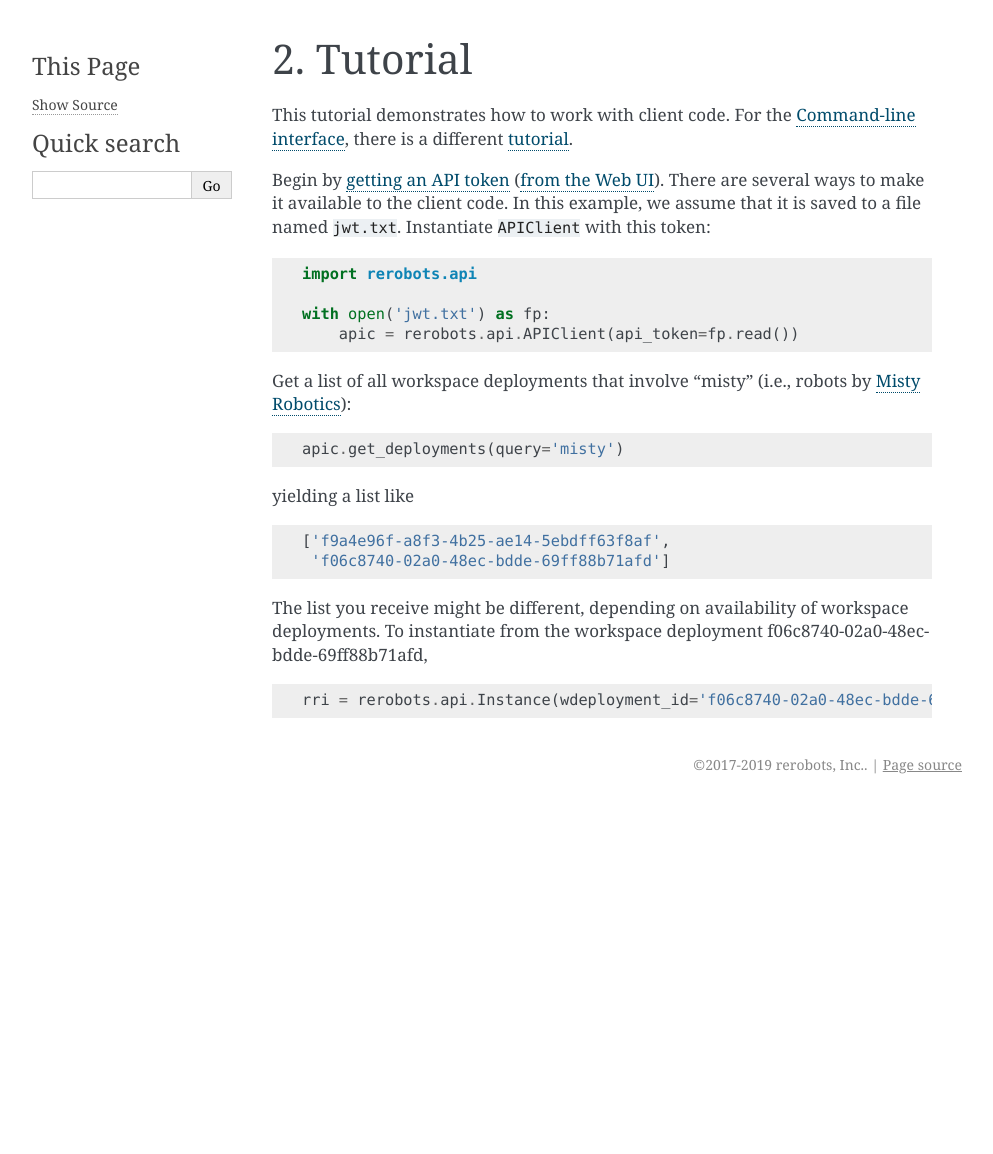
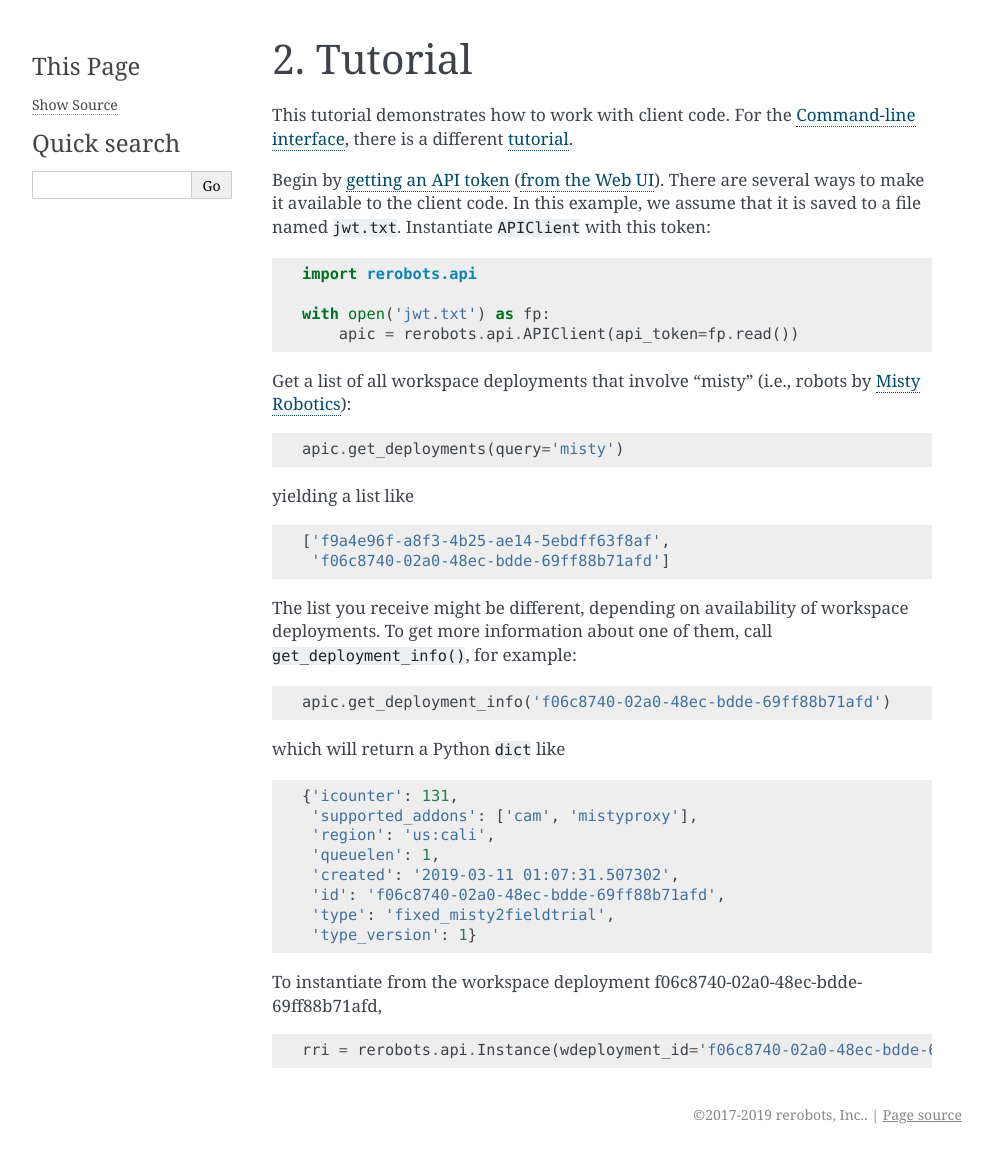
Before and after one commit to rerobots/py, a Sphinx documentation site: the page built from doc/tutorial.rst, in a window 1280 px wide. Shown: the whole page, without its empty margins (148-1141 px from the left). Built offline with Sphinx 7.4.7, drawn with Linux system fonts in a browser that asks for light colours; before the commit the page ends 900 px from its top, so only the background shows below that.

Commit message:
DOC: demo get_deployment_info() in tutorial
[ci skip]

```diff
--- a/doc/tutorial.rst
+++ b/doc/tutorial.rst
@@ -26,7 +26,22 @@ yielding a list like ::
    'f06c8740-02a0-48ec-bdde-69ff88b71afd']
 
 The list you receive might be different, depending on availability of workspace
-deployments. To instantiate from the workspace deployment
-f06c8740-02a0-48ec-bdde-69ff88b71afd, ::
+deployments. To get more information about one of them, call
+``get_deployment_info()``, for example::
+
+  apic.get_deployment_info('f06c8740-02a0-48ec-bdde-69ff88b71afd')
+
+which will return a Python ``dict`` like ::
+
+  {'icounter': 131,
+   'supported_addons': ['cam', 'mistyproxy'],
+   'region': 'us:cali',
+   'queuelen': 1,
+   'created': '2019-03-11 01:07:31.507302',
+   'id': 'f06c8740-02a0-48ec-bdde-69ff88b71afd',
+   'type': 'fixed_misty2fieldtrial',
+   'type_version': 1}
+
+To instantiate from the workspace deployment f06c8740-02a0-48ec-bdde-69ff88b71afd, ::
 
   rri = rerobots.api.Instance(wdeployment_id='f06c8740-02a0-48ec-bdde-69ff88b71afd', apic=apic)
```
